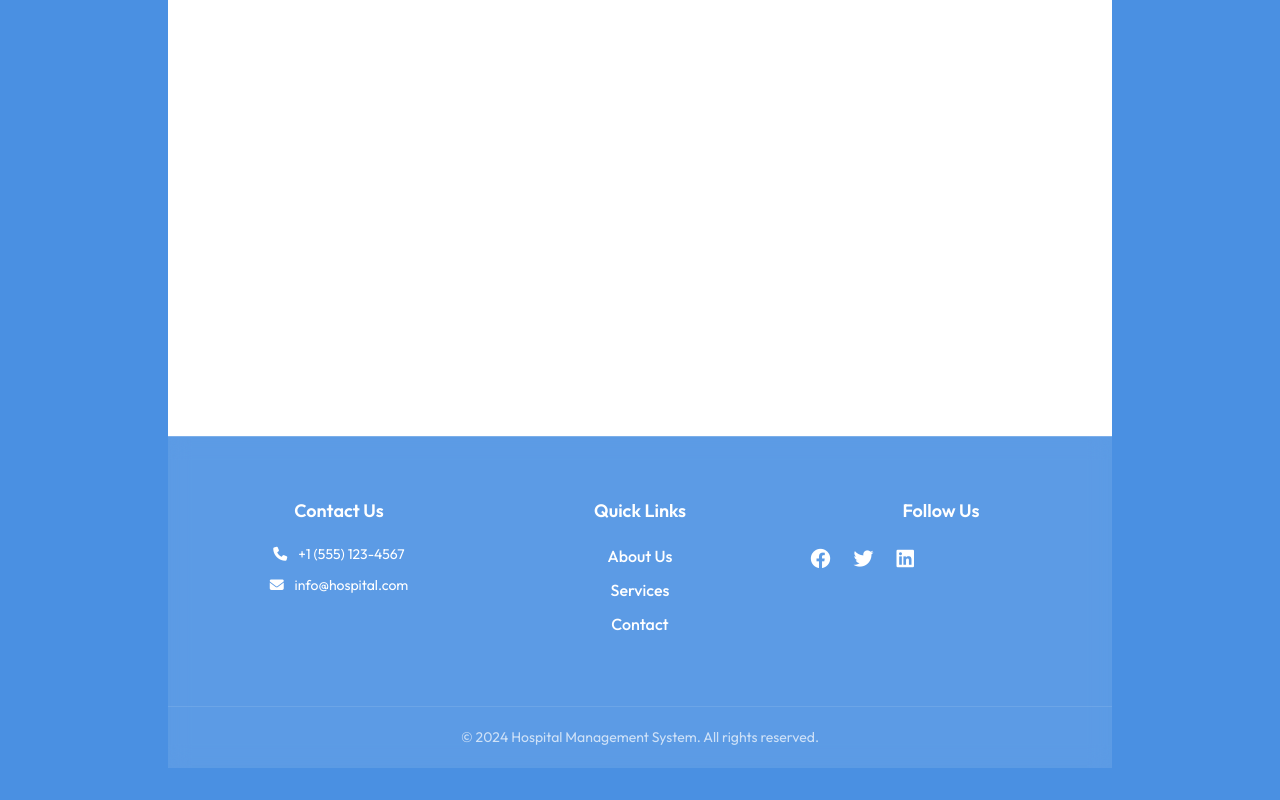
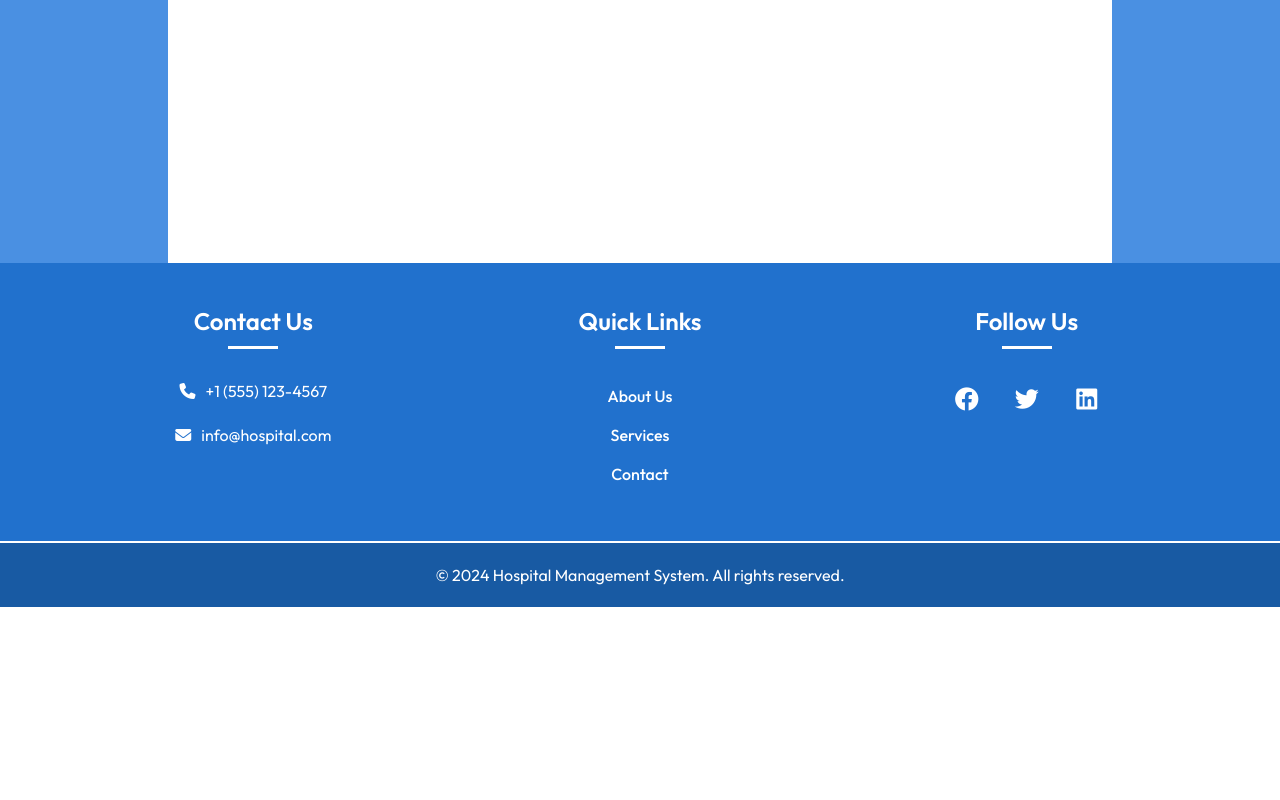
Before and after one commit to umesh-404/HKare, a React (Vite) app: page / in a window 1280 px wide. Shown: the part 1224-2024 px from the top of the page. After the commit the page ends 1831 px from the top, so only its background shows below. Built offline with nearby package versions, Linux system fonts and the light colour scheme.

Commit message:
Updated HomePage

```diff
--- a/src/components/home_page/HomePage.css
+++ b/src/components/home_page/HomePage.css
@@ -12,6 +12,10 @@ body {
   overflow-x: hidden;
   min-height: 100vh;
   min-height: 900px;
+  display: flex;
+  flex-direction: column;
+  width: 100%;
+  position: relative;
 }
 
 .initial-loader {
@@ -25,13 +29,12 @@ body {
   justify-content: center;
   align-items: center;
   z-index: 2000;
-  transition: opacity 2s ease, visibility 2s ease;
+  transition: all 3.0s ease;
   pointer-events: none;
 }
 
 .initial-loader.fade-out {
   opacity: 0;
-  visibility: hidden;
 }
 
 .initial-loader .logo {
@@ -40,25 +43,28 @@ body {
   top: 50%;
   left: 50%;
   transform: translate(-50%, -50%);
-  transition: all 2s ease;
-  will-change: transform;
   opacity: 1;
+  transition: opacity 3.0s ease;
+  will-change: opacity;
 }
 
 .initial-loader.fade-out .logo {
-  top: 70px;
-  left: 50%;
-  transform: translate(-50%, 0);
+  opacity: 0;
 }
 
 .homepage-wrapper {
   min-height: 100vh;
-  padding-top: 0;
+  padding: 0;
   display: flex;
   flex-direction: column;
   align-items: center;
   opacity: 1;
   transition: opacity 0.8s ease;
+  margin: 0;
+  width: 100%;
+  overflow-x: hidden;
+  position: relative;
+  padding-bottom: 100px; /* Reduced from 300px */
 }
 
 .homepage-wrapper.loaded {
@@ -264,7 +270,7 @@ body {
   width: 100%;
   text-align: center;
   color: white;
-  margin-top: 60vh;
+  margin-top: 62vh;
   transition: transform 0.8s ease;
   position: relative;
   margin-bottom: 40px;
@@ -279,14 +285,14 @@ body {
 }
 
 .hero-section-div1 p {
-  font-size: 16px;
+  font-size: 18px;
   font-weight: 500;
   margin-bottom: 20px;
 }
 
 .down-arrow {
-  width: 60px;
-  height: 60px;
+  width: 70px;
+  height: 80px;
   animation: bounce 2s infinite;
 }
 
@@ -642,107 +648,149 @@ body {
     }
 }
 
-/* Update the footer styles */
+/* Footer Styles */
 .footer {
-    display: flex;
-    justify-content: center;
-    align-items: center;
-    width: 100%;
-    background: rgba(255, 255, 255, 0.1);
-    backdrop-filter: blur(10px);
-    padding: 40px 0 20px;
-    border-top: 1px solid rgba(255, 255, 255, 0.2);
+    width: 100vw;
+    background: #2171CD;
+    padding: 40px 0 0;
+    margin: 0;
     display: flex;
     flex-direction: column;
     align-items: center;
+    margin-left: calc(-50vw + 50%);
+    margin-right: calc(-50vw + 50%);
+    position: absolute;
+    bottom: 0;
+    left: 0;
+    right: 0;
 }
 
 .footer-content {
     width: 100%;
     max-width: 1200px;
-    display: flex;
-    justify-content: space-around;
-    flex-wrap: wrap;
-    padding: 0 20px;
+    display: grid;
+    grid-template-columns: repeat(3, 1fr);
+    gap: 40px;
+    padding: 0 40px;
+    margin: 0 auto;
 }
 
 .footer-section {
-    flex: 1;
-    min-width: 250px;
-    margin: 20px;
-    color: white;
+    display: flex;
+    flex-direction: column;
+    align-items: center;
+    text-align: center;
 }
 
 .footer-section h4 {
-    font-size: 18px;
+    color: white;
+    font-size: 24px;
     margin-bottom: 20px;
     font-weight: 600;
+    position: relative;
+    padding-bottom: 10px;
 }
 
-.footer-section p {
-    margin: 10px 0;
-    font-size: 14px;
+.footer-section h4::after {
+    content: '';
+    position: absolute;
+    bottom: 0;
+    left: 50%;
+    transform: translateX(-50%);
+    width: 50px;
+    height: 3px;
+    background: white;
 }
 
+/* Contact Us Section */
+.footer-section p {
+    color: white;
+    margin: 10px 0;
+    font-size: 16px;
+    display: flex;
+    align-items: center;
+    justify-content: center;
+    gap: 10px;
+}
+
+/* Quick Links Section */
 .footer-section ul {
     list-style: none;
     padding: 0;
+    margin: 0;
 }
 
 .footer-section ul li {
-    margin: 10px 0;
+    margin: 15px 0;
 }
 
-.footer-section a {
+.footer-section ul li a {
     color: white;
     text-decoration: none;
+    font-size: 16px;
     transition: color 0.3s ease;
 }
 
-.footer-section a:hover {
+.footer-section ul li a:hover {
     color: #4A90E2;
 }
 
+/* Social Links Section */
 .social-links {
     display: flex;
-    gap: 15px;
+    gap: 20px;
+    margin-top: 10px;
 }
 
 .social-links a {
-    font-size: 20px;
+    color: white;
+    font-size: 24px;
     transition: transform 0.3s ease;
+    display: flex;
+    align-items: center;
+    justify-content: center;
+    width: 40px;
+    height: 40px;
+    border-radius: 50%;
 }
 
 .social-links a:hover {
-    transform: translateY(-3px);
+    transform: translateY(-5px);
 }
 
 .footer-bottom {
     width: 100%;
     text-align: center;
+    padding: 20px 0;
     margin-top: 40px;
-    padding-top: 20px;
-    border-top: 1px solid rgba(255, 255, 255, 0.1);
-    color: rgba(255, 255, 255, 0.7);
-    font-size: 14px;
+    border-top: 2px solid white;
+    margin-bottom: 0;
+    background: #185AA3;
+    color: white;
 }
 
-.footer i {
-    margin-right: 8px;
-}
-
+/* Responsive Design */
 @media (max-width: 768px) {
     .footer-content {
-        flex-direction: column;
-        align-items: center;
-        text-align: center;
+        grid-template-columns: 1fr;
+        gap: 30px;
+        padding: 0 20px;
     }
 
     .footer-section {
-        margin: 10px 0;
+        padding: 0;
+    }
+
+    .footer-section h4 {
+        font-size: 20px;
     }
 
     .social-links {
-        justify-content: center;
+        margin-top: 15px;
+    }
+
+    .footer-bottom {
+        margin-top: 30px;
+        padding: 15px;
     }
 }
```
